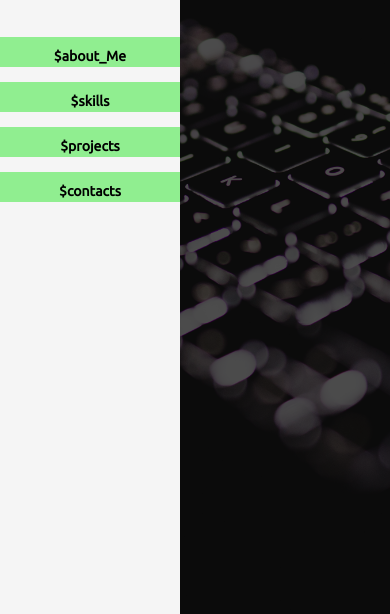
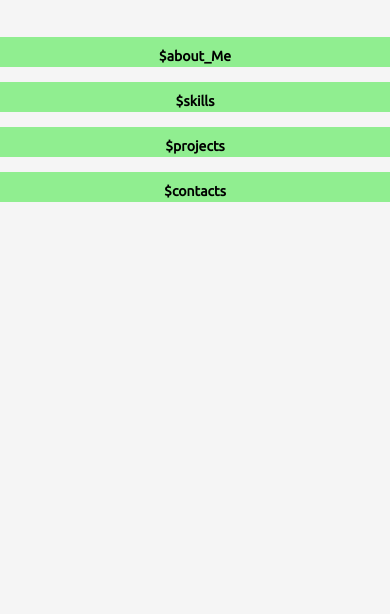
Before and after one commit to Hamawof/Inline-CV, a website: page index.html in a window 390 px wide. Shown: the part 230-844 px from the top of the page. Drawn offline with Linux system fonts and the light colour scheme.

Commit message:
Responsive Menu

```diff
--- a/sass/cv.sass
+++ b/sass/cv.sass
@@ -80,3 +80,7 @@ body
 
 h3
   font-size: 14px
+
+@media screen and (max-width: 640px)
+  .leftcontainer
+    width: 100%
```
Also changed, not shown: css/cv.css, 1 other file.
